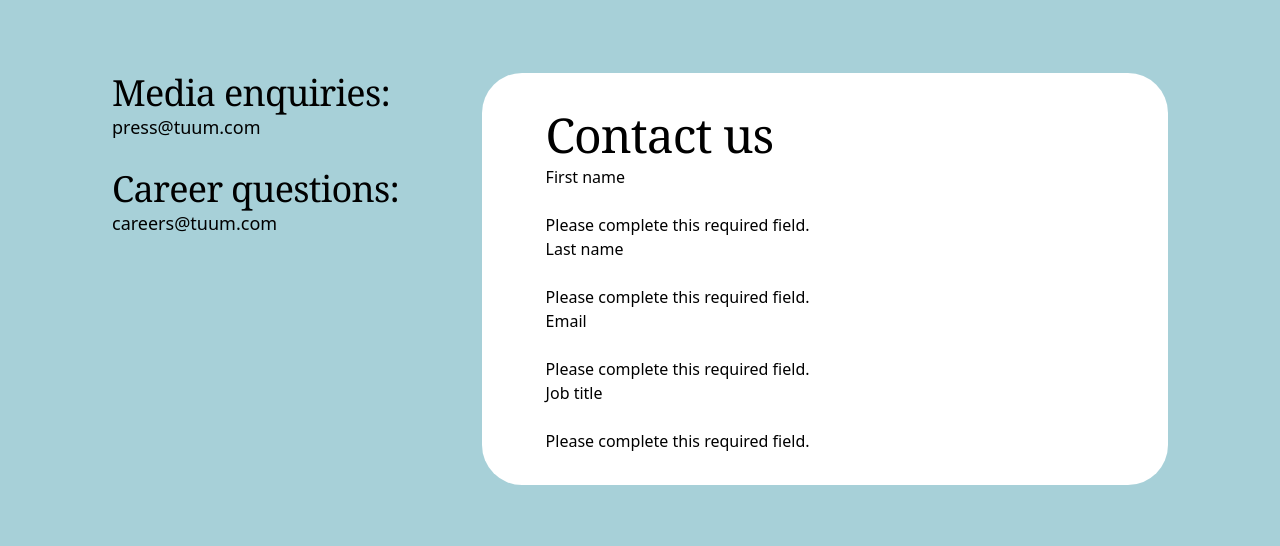
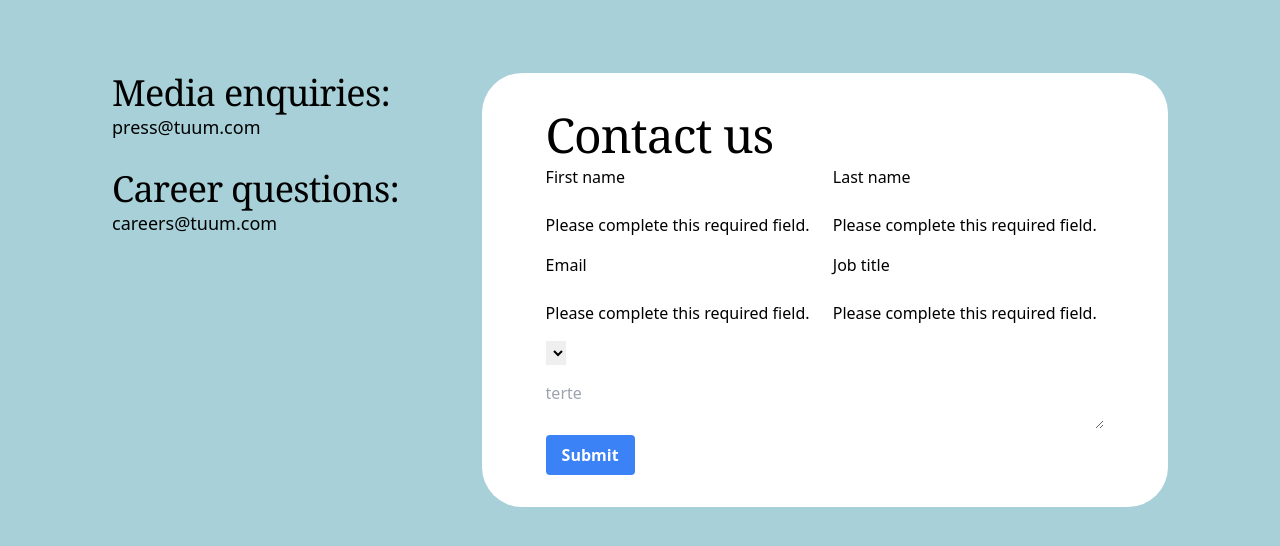
Before and after one commit to valpar/contact-form, a React (Vite) app: page / in a window 1280 px wide. Shown: the top 546 px of the page. Built offline with nearby package versions, Linux system fonts and the light colour scheme; a web font is replaced by a local one.

Commit message:
Update tailwind config, add missing fieldset fields and add styling for fields

```diff
--- a/src/components/ContactForm.css
+++ b/src/components/ContactForm.css
@@ -5,6 +5,11 @@
   --tw-border-spacing-y: 0;
   box-sizing: border-box;
   border: 0 solid #e5e7eb;
+}
+
+.text-brand-black {
+  --tw-text-opacity: 1;
+  color: rgb(20 10 36 / var(--tw-text-opacity));
 }
 
 body {
@@ -70,6 +75,18 @@
   max-width: 1280px;
 }
 
+.hbspt-wrap .hbspt-form .hs-button {
+  white-space: pre-wrap;
+  color: rgb(20 9 35 / var(--tw-text-opacity));
+  font-size: 1rem;
+  line-height: 1.5rem;
+  padding: 0.625rem 1.125rem;
+  --tw-bg-opacity: 1;
+  background-color: rgb(167 208 216 / var(--tw-bg-opacity));
+  border-radius: 0.75rem;
+  margin-top: 1rem;
+}
+
 @media (min-width: 768px) {
   .md\:text-4xl {
     font-size: 2.25rem;
--- a/src/components/ContactForm.tsx
+++ b/src/components/ContactForm.tsx
@@ -42,7 +42,7 @@
                   <h1>Contact us</h1>
                 </div>
               </fieldset>
-              <fieldset className='form-columns-2'>
+              <fieldset className='grid grid-cols-2 gap-4 mb-4'>
                 <div>
                   <label htmlFor=''>
                     <span>First name</span>
@@ -80,7 +80,7 @@
                   </ul>
                 </div>
               </fieldset>
-              <fieldset className='form-columns-2'>
+              <fieldset className='grid grid-cols-2 gap-4 mb-4'>
                 <div>
                   <label htmlFor=''>
                     <span>Email</span>
@@ -118,11 +118,65 @@
                   </ul>
                 </div>
               </fieldset>
-              <fieldset className='form-columns-1'></fieldset>
-              <fieldset className='form-columns-1'></fieldset>
-              <fieldset className='form-columns-1'></fieldset>
-              <fieldset className='form-columns-1'></fieldset>
-              <div className='submit'></div>
+              <fieldset className='grid grid-cols-2 gap-4 mb-4'>
+                <div>
+                  <label htmlFor=''></label>
+                  <div>
+                    <select name='' id=''></select>
+                  </div>
+                </div>
+                <div>
+                  <label htmlFor=''></label>
+                  <div>
+                    <input type='text' />
+                  </div>
+                </div>
+              </fieldset>
+              <fieldset className='form-columns-1'>
+                <div>
+                  <label htmlFor=''></label>
+                  <div>
+                    <textarea
+                      className='w-full'
+                      name=''
+                      placeholder='terte'
+                      id=''
+                    ></textarea>
+                  </div>
+                </div>
+              </fieldset>
+              <fieldset className='form-columns-1'>
+                <div>
+                  <div>
+                    <ul>
+                      <li>
+                        <label htmlFor=''></label>
+                      </li>
+                    </ul>
+                  </div>
+                </div>
+              </fieldset>
+              <fieldset className='form-columns-1'>
+                <div>
+                  <div>
+                    <ul>
+                      <li>
+                        <label htmlFor=''></label>
+                      </li>
+                    </ul>
+                  </div>
+                </div>
+              </fieldset>
+              <div className='submit'>
+                <div></div>
+                <div>
+                  <input
+                    type='submit'
+                    value='Submit'
+                    className=' primary large bg-blue-500 hover:bg-blue-700 text-white font-bold py-2 px-4 rounded cursor-pointer'
+                  />
+                </div>
+              </div>
             </form>
           </div>
         </div>
--- a/tailwind.config.js
+++ b/tailwind.config.js
@@ -5,6 +5,7 @@
     extend: {
       colors: {
         'brand-blue': '#A7D0D8',
+        'text-brand-black': '#140a24',
       },
       lineHeight: {
         15: '3.75rem',
```
